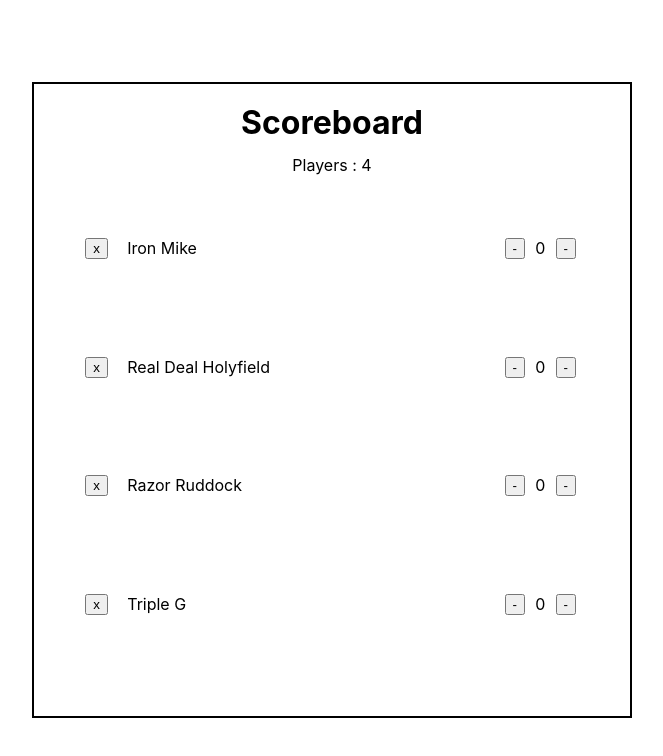
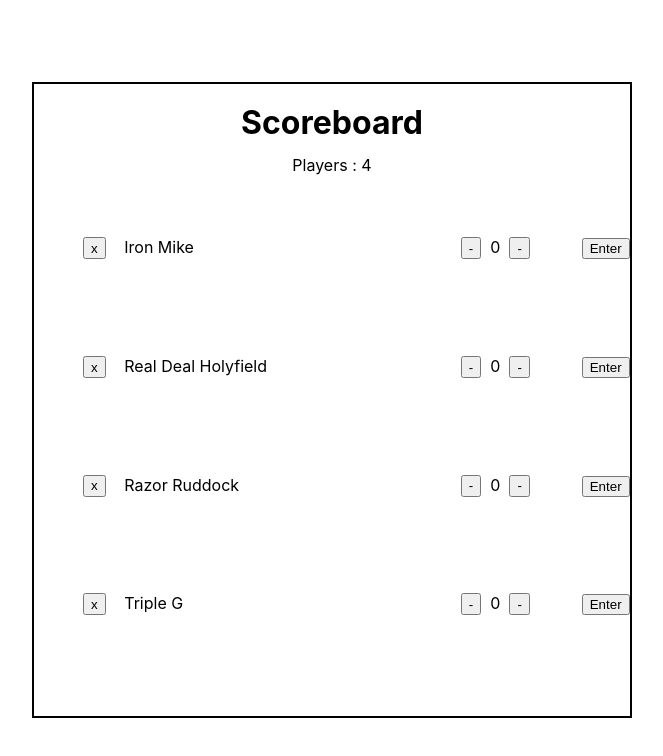
Before and after one commit to Jones100/Boxlife, a React (Create React App) app: page / in a window 1280 px wide. Shown: the top 756 px of the page, without its empty margins (308-971 px from the left). Built offline with nearby package versions, Linux system fonts and the light colour scheme.

Commit message:
implemented onclick function

```diff
--- a/src/App.css
+++ b/src/App.css
@@ -114,6 +114,13 @@
 	justify-content: space-between;
 }
 
+.sure-remove {
+    display: flex;
+    width: 50%;
+    flex-direction: row;
+    color: red;
+}
+
 .player-name {
 	display: flex;
 	flex-direction: row;
--- a/src/App.js
+++ b/src/App.js
@@ -25,17 +25,11 @@ class App extends Component {
         <div className = "player">
 					<div className = "player-button-container">
 						<div className="button-container">
-
-							{/* <button onClick={this.sureRemovePlayer}> click </button> */}
-
-							<button onClick = {props.sureRemovePlayer}
-									// onClick={() => props.removePlayer(props.id)}
+							<button
+								// onClick={() => props.removePlayer(props.id)}
 								className="delete-button">
 								x
 							</button>
-
-
-
 						</div>
 						<div className = "player-name">
 					  		{props.name}
@@ -43,6 +37,8 @@ class App extends Component {
 					</div>
 
           <Counter />
+
+					<DeletePlayer />
 
         </div>
       );
@@ -78,6 +74,43 @@ class App extends Component {
 			}
 		}
 
+		// class App extends Component {
+		// 	state = {
+		// 		showMessage: false
+		// 	}
+		// 	onButtonClickHandler = () => {
+		// 		this.setState({ showMessage: true });
+		// 	};
+
+		// 	render() {
+		// 		return (<div className="App">
+		// 			{this.state.showMessage && <p>Hi</p>}
+		// 			<button onClick={this.onButtonClickHandler}>Enter</button>
+		// 		</div>);
+
+		// 	}
+		// }
+
+		class DeletePlayer extends React.Component {
+			state = {
+				showMessage: false
+			}
+
+			sureRemovePlayer = () => {
+				this.setState({ showMessage: true });
+				// console.log('Are you sure you want to remove this player?')
+			};
+
+			render() {
+				return (
+					<div className="sure-remove-container">
+						{this.state.showMessage && <div> Are you sure you want to remove this player? </div>}
+						<button onClick = {this.sureRemovePlayer}> Enter </button>
+					</div>
+				);
+			}
+		}
+
     class App extends React.Component {
 			state = {
 				players: [
@@ -98,7 +131,6 @@ class App extends Component {
 						id: 4
 					},
 				],
-
 			}
 
 			handleRemovePlayer = (id) => {
@@ -107,10 +139,6 @@ class App extends Component {
 						players: prevState.players.filter(p => p.id !== id)
 					};
 				});
-			}
-
-			sureRemovePlayer = () => {
-				console.log('Are you sure you want to remove this player?')
 			}
 
 			render() {
@@ -130,10 +158,10 @@ class App extends Component {
 									<div className ="scoreboard-players">
 										{this.state.players.map(player =>
 											<Player name = {player.name}
-													id = {player.id}
-													key = {player.id.toString()}
-													removePlayer = {this.handleRemovePlayer}
-													sureRemovePlayer = {this.sureRemovePlayer}
+															id = {player.id}
+															key = {player.id.toString()}
+															removePlayer = {this.handleRemovePlayer}
+															// sureRemovePlayer = {this.sureRemovePlayer}
 											/>
 										)}
 									</div>
```
